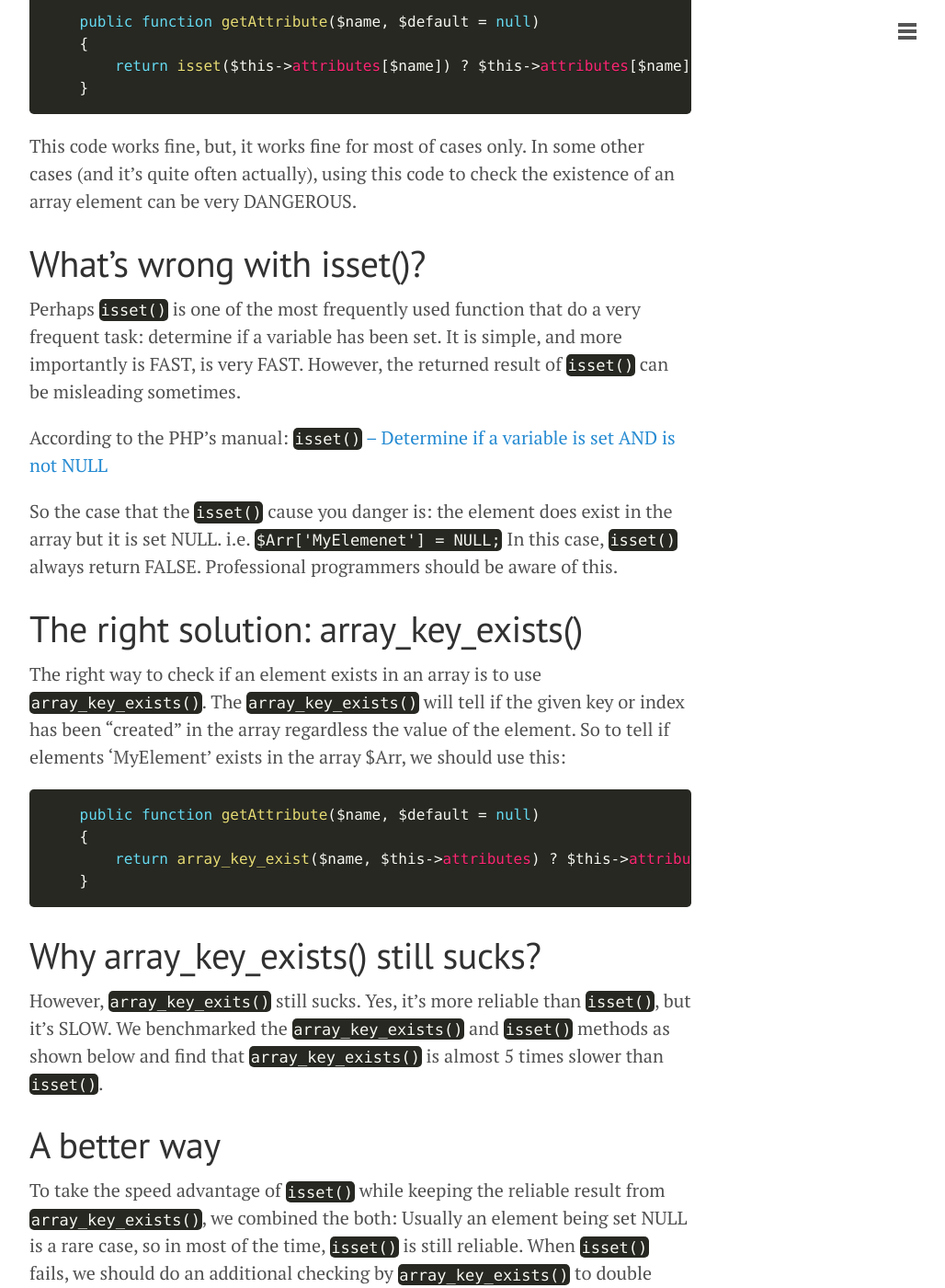
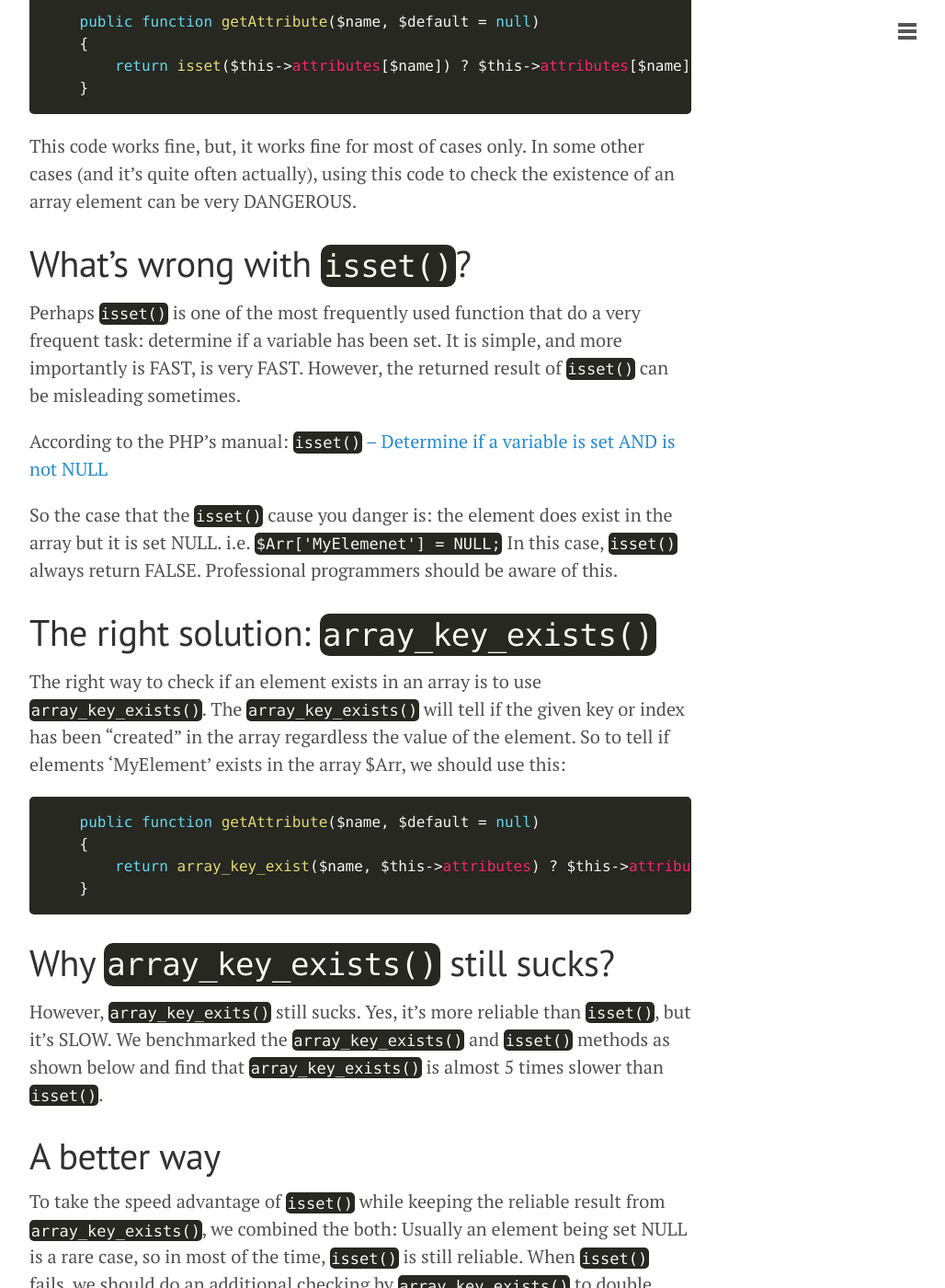
Before and after one commit to oanhnn/oanhnn.github.io, a Jekyll site: the page built from _posts/2015-11-10-A-better-way-to-determine-array-elements-existence.md, in a window 1280 px wide and 1400 px high, scrolled down 1411 px. Shown: the whole window at 92% size, without its empty margins (248-1276 px from the left). Built offline with Jekyll 4.4.1, drawn with Linux system fonts in a browser that asks for light colours; Markdown is read by kramdown in place of the engine named in the settings; comment, search, counter and statistics services are not loaded.

Commit message:
Fixed markdown syntax

````diff
--- a/_posts/2015-11-10-A-better-way-to-determine-array-elements-existence.md
+++ b/_posts/2015-11-10-A-better-way-to-determine-array-elements-existence.md
@@ -57,14 +57,14 @@ Someone using `isset()` function ti implement it as the following code.
 
 This code works fine, but, it works fine for most of cases only. In some other cases (and it's quite often actually), using this code  to check the existence of an array element can be very DANGEROUS.
 
-# What’s wrong with isset()?
+# What’s wrong with `isset()`?
 Perhaps `isset()` is one of the most frequently used function that do a very frequent task: determine if a variable has been set. It is simple, and more importantly is FAST, is very FAST. However, the returned result of `isset()` can be misleading sometimes.
 
 According to the PHP's manual: [`isset()` -- Determine if a variable is set AND is not NULL](http://php.net/manual/en/function.isset.php)
 
 So the case that the `isset()` cause you danger is: the element does exist in the array but it is set NULL. i.e. `$Arr['MyElemenet'] = NULL;` In this case, `isset()` always return FALSE. Professional programmers should be aware of this.
 
-# The right solution: array_key_exists()
+# The right solution: `array_key_exists()`
 The right way to check  if an element exists in an array is to use `array_key_exists()`. The `array_key_exists()` will tell if the given key or index has been "created" in the array regardless the value of the element. So to tell if elements 'MyElement' exists in the array $Arr, we should use this:
 
 ```php
@@ -74,7 +74,7 @@ The right way to check  if an element exists in an array is to use `array_key_ex
     }
 ```
 
-# Why array_key_exists() still sucks?
+# Why `array_key_exists()` still sucks?
 However, `array_key_exits()` still sucks. Yes, it's more reliable than `isset()`, but it's SLOW.  We benchmarked the `array_key_exists()` and `isset()` methods as shown below and find that `array_key_exists()` is almost 5 times slower than `isset()`.
 
 # A better way
````
